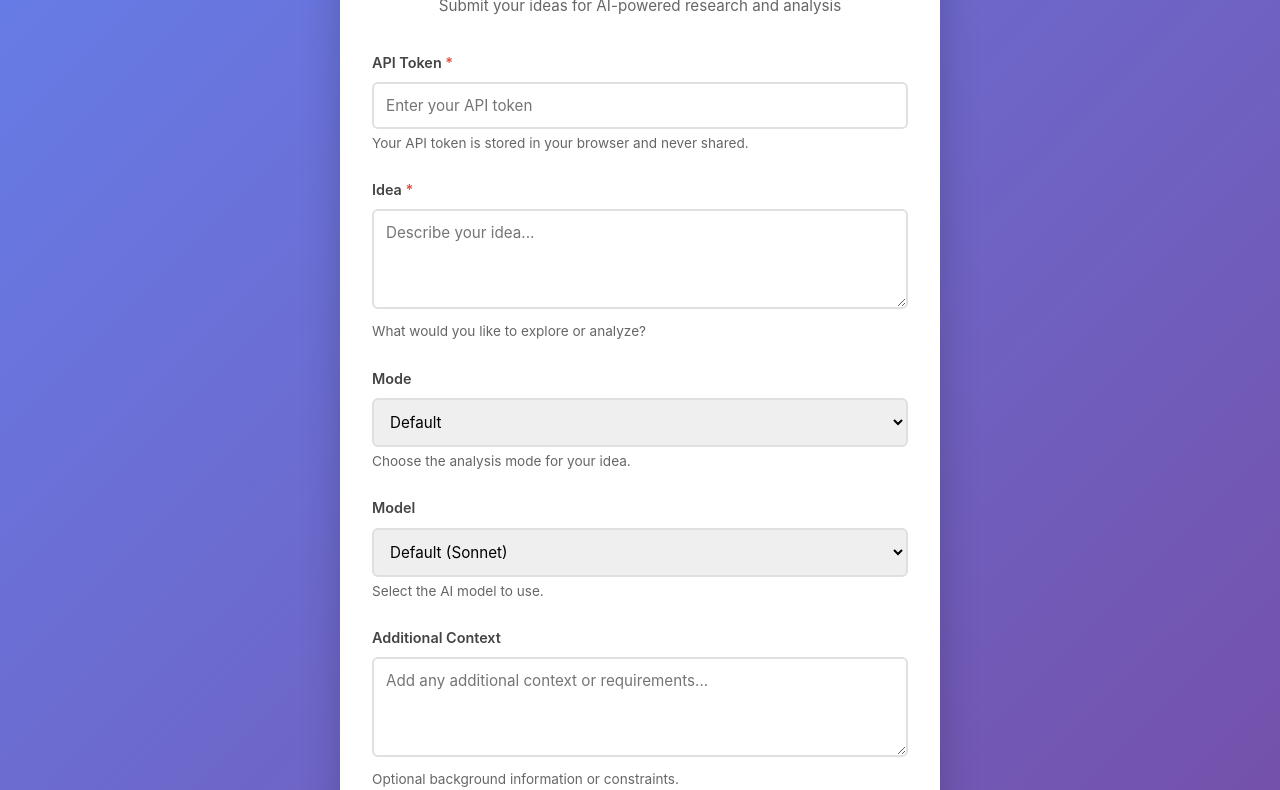
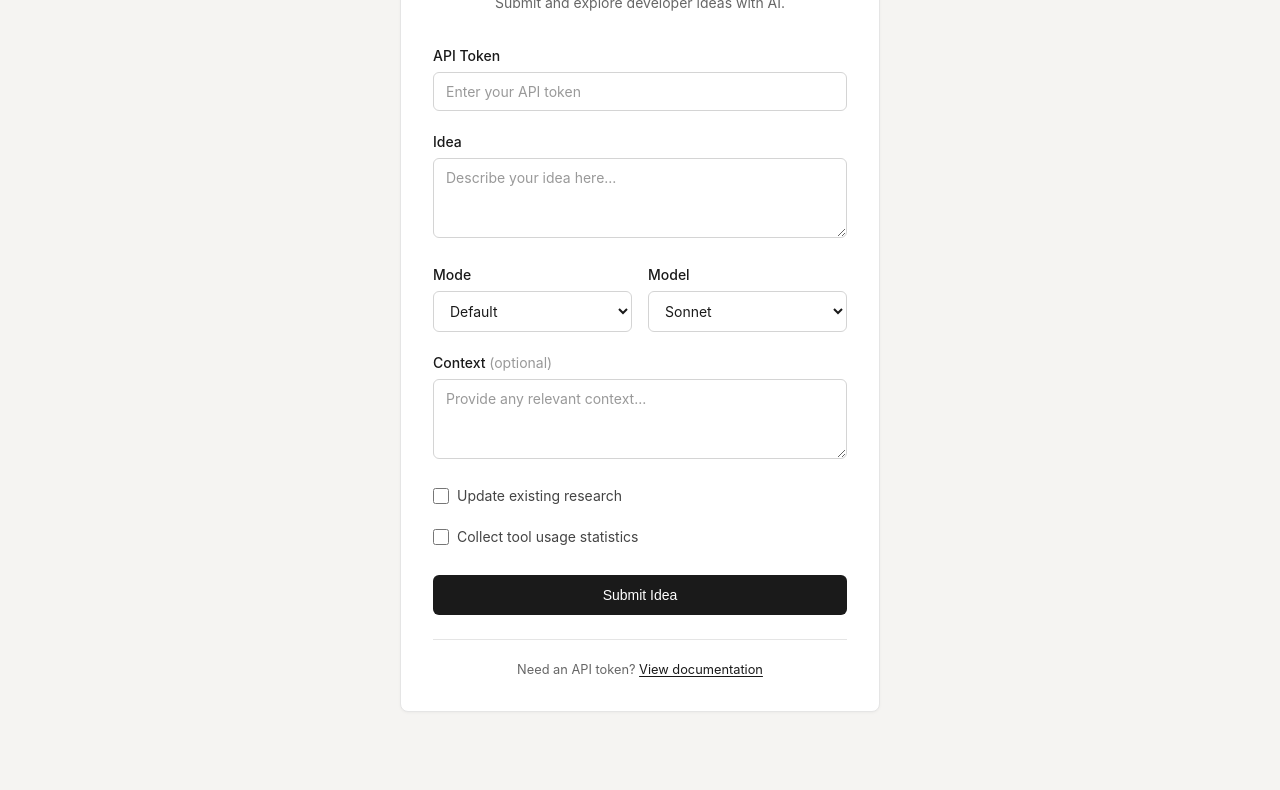
Before and after one commit to nbbaier/idea-explorer, a website: page public/index.html in a window 1280 px wide. Shown: the part 129-919 px from the top of the page. After the commit the page ends 889 px from the top, so only its background shows below. Drawn offline with Linux system fonts and the light colour scheme.

Commit message:
updated styling on form

```diff
--- a/public/index.html
+++ b/public/index.html
@@ -3,7 +3,7 @@
   <head>
     <meta charset="UTF-8">
     <meta name="viewport" content="width=device-width, initial-scale=1.0">
-    <title>Idea Explorer - Submit Your Ideas</title>
+    <title>Idea Explorer</title>
     <style>
     * {
       box-sizing: border-box;
@@ -15,19 +15,20 @@
       font-family:
         -apple-system, BlinkMacSystemFont, "Segoe UI", Roboto, Oxygen, Ubuntu,
         Cantarell, sans-serif;
-      line-height: 1.6;
-      color: #333;
-      background: linear-gradient(135deg, #667eea 0%, #764ba2 100%);
+      line-height: 1.5;
+      color: #1a1a1a;
+      background: #f5f4f2;
       min-height: 100vh;
-      padding: 2rem 1rem;
+      padding: 3rem 1rem;
     }
 
     .container {
-      max-width: 600px;
+      max-width: 480px;
       margin: 0 auto;
       background: white;
-      border-radius: 12px;
-      box-shadow: 0 10px 40px rgba(0, 0, 0, 0.2);
+      border-radius: 8px;
+      border: 1px solid #e5e5e5;
+      box-shadow: 0 1px 3px rgba(0, 0, 0, 0.04);
       padding: 2rem;
     }
 
@@ -37,30 +38,32 @@
     }
 
     h1 {
-      color: #667eea;
-      font-size: 2rem;
-      margin-bottom: 0.5rem;
+      color: #1a1a1a;
+      font-size: 1.5rem;
+      font-weight: 600;
+      margin-bottom: 0.25rem;
     }
 
     .subtitle {
       color: #666;
-      font-size: 0.95rem;
+      font-size: 0.875rem;
     }
 
     .form-group {
-      margin-bottom: 1.5rem;
+      margin-bottom: 1.25rem;
     }
 
     label {
       display: block;
-      margin-bottom: 0.5rem;
-      font-weight: 600;
-      color: #444;
-      font-size: 0.9rem;
+      margin-bottom: 0.375rem;
+      font-weight: 500;
+      color: #1a1a1a;
+      font-size: 0.875rem;
     }
 
-    .required {
-      color: #e74c3c;
+    .optional {
+      color: #999;
+      font-weight: 400;
     }
 
     input[type="text"],
@@ -68,12 +71,20 @@
     textarea,
     select {
       width: 100%;
-      padding: 0.75rem;
-      border: 2px solid #e0e0e0;
+      padding: 0.625rem 0.75rem;
+      border: 1px solid #d4d4d4;
       border-radius: 6px;
-      font-size: 0.95rem;
-      transition: border-color 0.3s;
+      font-size: 0.875rem;
+      transition: border-color 0.15s, box-shadow 0.15s;
       font-family: inherit;
+      background: white;
+      color: #1a1a1a;
+    }
+
+    input[type="text"]::placeholder,
+    input[type="password"]::placeholder,
+    textarea::placeholder {
+      color: #999;
     }
 
     input[type="text"]:focus,
@@ -81,12 +92,19 @@
     textarea:focus,
     select:focus {
       outline: none;
-      border-color: #667eea;
+      border-color: #1a1a1a;
+      box-shadow: 0 0 0 1px #1a1a1a;
     }
 
     textarea {
       resize: vertical;
-      min-height: 100px;
+      min-height: 80px;
+    }
+
+    .row {
+      display: grid;
+      grid-template-columns: 1fr 1fr;
+      gap: 1rem;
     }
 
     .checkbox-group {
@@ -96,108 +114,112 @@
     }
 
     .checkbox-group input[type="checkbox"] {
-      width: auto;
+      width: 16px;
+      height: 16px;
       cursor: pointer;
+      accent-color: #1a1a1a;
     }
 
     .checkbox-group label {
       margin-bottom: 0;
-      font-weight: 500;
+      font-weight: 400;
       cursor: pointer;
+      font-size: 0.875rem;
+      color: #444;
     }
 
     button {
       width: 100%;
-      padding: 1rem;
-      background: linear-gradient(135deg, #667eea 0%, #764ba2 100%);
+      padding: 0.75rem 1rem;
+      background: #1a1a1a;
       color: white;
       border: none;
       border-radius: 6px;
-      font-size: 1rem;
-      font-weight: 600;
+      font-size: 0.875rem;
+      font-weight: 500;
       cursor: pointer;
-      transition:
-        transform 0.2s,
-        box-shadow 0.2s;
+      transition: background 0.15s;
+      margin-top: 0.5rem;
     }
 
     button:hover:not(:disabled) {
-      transform: translateY(-2px);
-      box-shadow: 0 4px 12px rgba(102, 126, 234, 0.4);
+      background: #333;
     }
 
     button:active:not(:disabled) {
-      transform: translateY(0);
+      background: #000;
     }
 
     button:disabled {
-      opacity: 0.6;
+      opacity: 0.5;
       cursor: not-allowed;
     }
 
     .result {
-      margin-top: 1.5rem;
-      padding: 1rem;
+      margin-top: 1.25rem;
+      padding: 0.875rem;
       border-radius: 6px;
       display: none;
+      font-size: 0.875rem;
     }
 
     .result.success {
-      background: #d4edda;
-      border: 1px solid #c3e6cb;
-      color: #155724;
+      background: #f0fdf4;
+      border: 1px solid #bbf7d0;
+      color: #166534;
       display: block;
     }
 
     .result.error {
-      background: #f8d7da;
-      border: 1px solid #f5c6cb;
-      color: #721c24;
+      background: #fef2f2;
+      border: 1px solid #fecaca;
+      color: #991b1b;
       display: block;
     }
 
     .result-title {
       font-weight: 600;
-      margin-bottom: 0.5rem;
+      margin-bottom: 0.25rem;
     }
 
     .result-details {
-      font-size: 0.9rem;
+      line-height: 1.6;
     }
 
-    .help-text {
-      font-size: 0.85rem;
-      color: #666;
-      margin-top: 0.25rem;
+    .result-details code {
+      background: rgba(0, 0, 0, 0.06);
+      padding: 0.125rem 0.375rem;
+      border-radius: 4px;
+      font-size: 0.8rem;
     }
 
     .api-link {
-      margin-top: 2rem;
-      padding-top: 1.5rem;
-      border-top: 1px solid #e0e0e0;
+      margin-top: 1.5rem;
+      padding-top: 1.25rem;
+      border-top: 1px solid #e5e5e5;
       text-align: center;
-      font-size: 0.9rem;
+      font-size: 0.8rem;
       color: #666;
     }
 
     .api-link a {
-      color: #667eea;
-      text-decoration: none;
-      font-weight: 500;
+      color: #1a1a1a;
+      text-decoration: underline;
+      text-underline-offset: 2px;
     }
 
     .api-link a:hover {
-      text-decoration: underline;
+      color: #666;
     }
 
     .loading {
       display: inline-block;
-      width: 14px;
-      height: 14px;
+      width: 12px;
+      height: 12px;
       border: 2px solid rgba(255, 255, 255, 0.3);
       border-radius: 50%;
       border-top-color: white;
-      animation: spin 0.8s linear infinite;
+      animation: spin 0.6s linear infinite;
       margin-right: 0.5rem;
     }
 
@@ -212,16 +234,12 @@
     <div class="container">
       <header>
         <h1>Idea Explorer</h1>
-        <p class="subtitle">
-          Submit your ideas for AI-powered research and analysis
-        </p>
+        <p class="subtitle">Submit and explore developer ideas with AI.</p>
       </header>
 
       <form id="ideaForm">
         <div class="form-group">
-          <label for="apiToken">
-            API Token <span class="required">*</span>
-          </label>
+          <label for="apiToken">API Token</label>
           <input
             type="password"
             id="apiToken"
@@ -230,52 +248,44 @@
             placeholder="Enter your API token"
             autocomplete="off"
           >
-          <p class="help-text">
-            Your API token is stored in your browser and never shared.
-          </p>
         </div>
 
         <div class="form-group">
-          <label for="idea">Idea <span class="required">*</span></label>
+          <label for="idea">Idea</label>
           <textarea
             id="idea"
             name="idea"
             required
-            placeholder="Describe your idea..."
+            placeholder="Describe your idea here..."
           ></textarea>
-          <p class="help-text">What would you like to explore or analyze?</p>
         </div>
 
-        <div class="form-group">
+        <div class="form-group row">
+          <div>
             <label for="mode">Mode</label>
             <select id="mode" name="mode">
               <option value="">Default</option>
               <option value="business">Business</option>
               <option value="exploration">Exploration</option>
             </select>
-          <p class="help-text">Choose the analysis mode for your idea.</p>
+          </div>
+          <div>
+            <label for="model">Model</label>
+            <select id="model" name="model">
+              <option value="">Sonnet</option>
+              <option value="sonnet">Sonnet</option>
+              <option value="opus">Opus</option>
+            </select>
+          </div>
         </div>
 
         <div class="form-group">
-          <label for="model">Model</label>
-          <select id="model" name="model">
-            <option value="">Default (Sonnet)</option>
-            <option value="sonnet">Sonnet</option>
-            <option value="opus">Opus</option>
-          </select>
-          <p class="help-text">Select the AI model to use.</p>
-        </div>
-
-        <div class="form-group">
-          <label for="context">Additional Context</label>
+          <label for="context">Context <span class="optional">(optional)</span></label>
           <textarea
             id="context"
             name="context"
-            placeholder="Add any additional context or requirements..."
+            placeholder="Provide any relevant context..."
           ></textarea>
-          <p class="help-text">
-            Optional background information or constraints.
-          </p>
         </div>
 
         <div class="form-group">
@@ -287,11 +297,7 @@
 
         <div class="form-group">
           <div class="checkbox-group">
-            <input
-              type="checkbox"
-              id="collectToolStats"
-              name="collectToolStats"
-            >
+            <input type="checkbox" id="collectToolStats" name="collectToolStats">
             <label for="collectToolStats">Collect tool usage statistics</label>
           </div>
         </div>
@@ -307,8 +313,7 @@
           <a
             href="https://github.com/nbbaier/idea-explorer/blob/main/SPEC.md"
             target="_blank"
-            >View documentation</a
-          >
+          >View documentation</a>
         </p>
       </div>
     </div>
@@ -320,13 +325,11 @@
     const resultDiv = document.getElementById("result");
     const apiTokenInput = document.getElementById("apiToken");
 
-    // Load saved API token from localStorage
     const savedToken = localStorage.getItem("idea-explorer-token");
     if (savedToken) {
       apiTokenInput.value = savedToken;
     }
 
-    // Save API token to localStorage when it changes
     apiTokenInput.addEventListener("change", (e) => {
       const token = e.target.value.trim();
       if (token) {
@@ -348,12 +351,10 @@
       const update = formData.get("update") === "on";
       const collectToolStats = formData.get("collectToolStats") === "on";
 
-      // Save token to localStorage
       if (apiToken) {
         localStorage.setItem("idea-explorer-token", apiToken);
       }
 
-      // Build request body
       const requestBody = { idea };
       if (mode) {
         requestBody.mode = mode;
@@ -371,7 +372,6 @@
         requestBody.collect_tool_stats = collectToolStats;
       }
 
-      // Show loading state
       submitBtn.disabled = true;
       submitBtn.innerHTML = '<span class="loading"></span>Submitting...';
       resultDiv.className = "result";
@@ -390,23 +390,19 @@
         const data = await response.json();
 
         if (response.ok) {
-          // Success
           resultDiv.className = "result success";
           resultDiv.innerHTML = `
-                        <div class="result-title">Success!</div>
+            <div class="result-title">Submitted</div>
             <div class="result-details">
-                            <p>Your idea has been submitted for exploration.</p>
               <p><strong>Job ID:</strong> ${data.job_id}</p>
               <p><strong>Status:</strong> ${data.status}</p>
-                            <p style="margin-top: 0.5rem;">Check the status at: <code>/api/status/${data.job_id}</code></p>
+              <p>Check status at <code>/api/status/${data.job_id}</code></p>
             </div>
           `;
 
-          // Clear form except API token
           form.reset();
           apiTokenInput.value = apiToken;
         } else {
-          // Error
           resultDiv.className = "result error";
           resultDiv.innerHTML = `
             <div class="result-title">Error</div>
@@ -416,16 +412,14 @@
           `;
         }
       } catch (_error) {
-        // Network error
         resultDiv.className = "result error";
         resultDiv.innerHTML = `
           <div class="result-title">Network Error</div>
           <div class="result-details">
-                        Failed to connect to the server. Please check your connection and try again.
+            Failed to connect to the server. Please try again.
           </div>
         `;
       } finally {
-        // Reset button
         submitBtn.disabled = false;
         submitBtn.innerHTML = "Submit Idea";
       }
```
Lines whose indentation alone changed are shown as unchanged.
